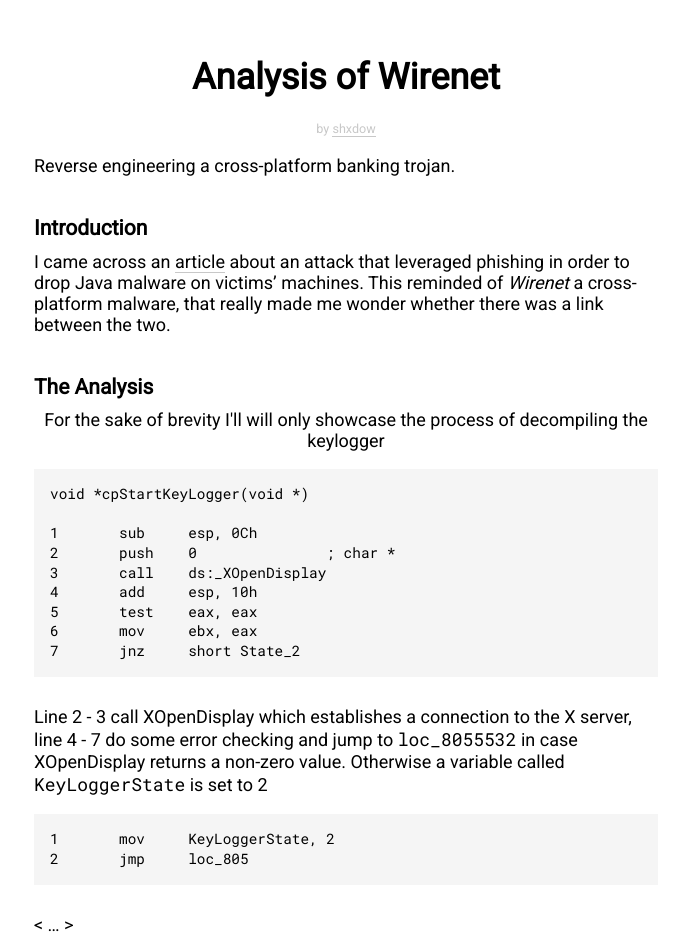
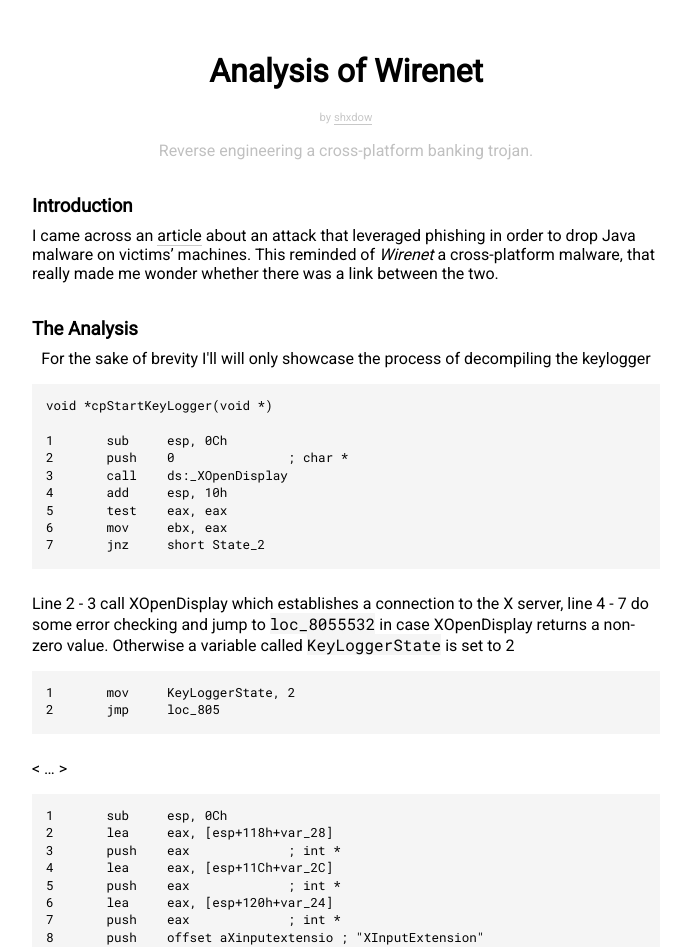
Before and after one commit to shxdow/shxdow.github.io, a Jekyll site: the page built from index.html, in a window 1280 px wide. Shown: the top 947 px of the page, without its empty margins (294-980 px from the left). Built offline with Jekyll 4.4.1, drawn with Linux system fonts in a browser that asks for light colours.

Commit message:
Updated the base .css theme

```diff
--- a/assets/css/main.css
+++ b/assets/css/main.css
@@ -21,7 +21,13 @@
 	width: 100%;
 
 	font-family: 'Roboto', sans-serif;
-	font-size: 16px;
+	font-size: 14px;
+}
+
+.subtitle {
+	text-align: center;
+	color: #c0c0c0;
+	/*background-color: red;*/
 }
 
 img {
@@ -46,6 +52,8 @@
 
 code {
 	font-family: 'Roboto Mono', monospace;
+	background-color: #f5f5f5;
+
 }
 
 small {
@@ -189,6 +197,6 @@
 /* ------- media queries ------- */
 @media screen and (min-width: 560px) {
 	body {
-		font-size: 18px;
+		font-size: 16px;
 	}
 }
```
